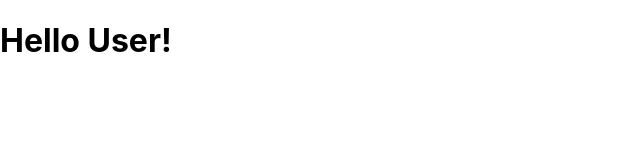
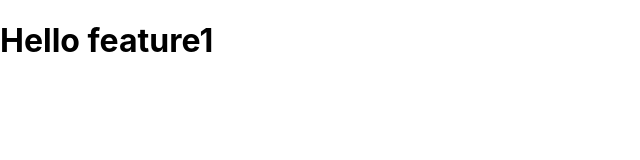
Before and after one commit to krishnabharghav-14/My-first-react-app, a React (Create React App) app: page / in a window 1280 px wide. Shown: the top 160 px of the page, without its empty margins (0-640 px from the left). Built offline with nearby package versions, Linux system fonts and the light colour scheme.

Commit message:
added feature 1

```diff
--- a/src/App.js
+++ b/src/App.js
@@ -3,7 +3,7 @@ import './App.css';
 
 function App() {
   return (
-    <h1>Hello User!</h1>
+    <h1>Hello feature1</h1>
   );
 }
 
```
